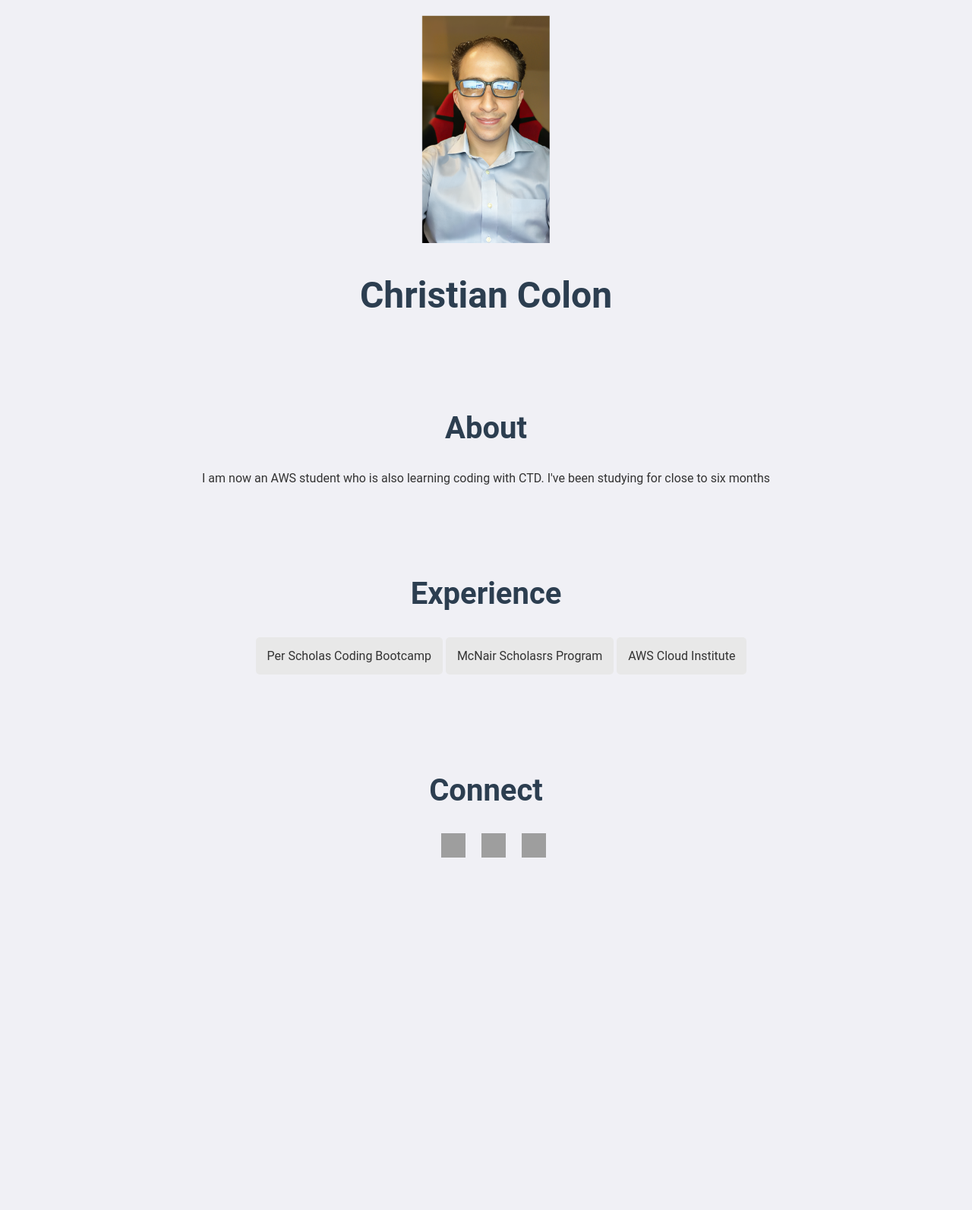
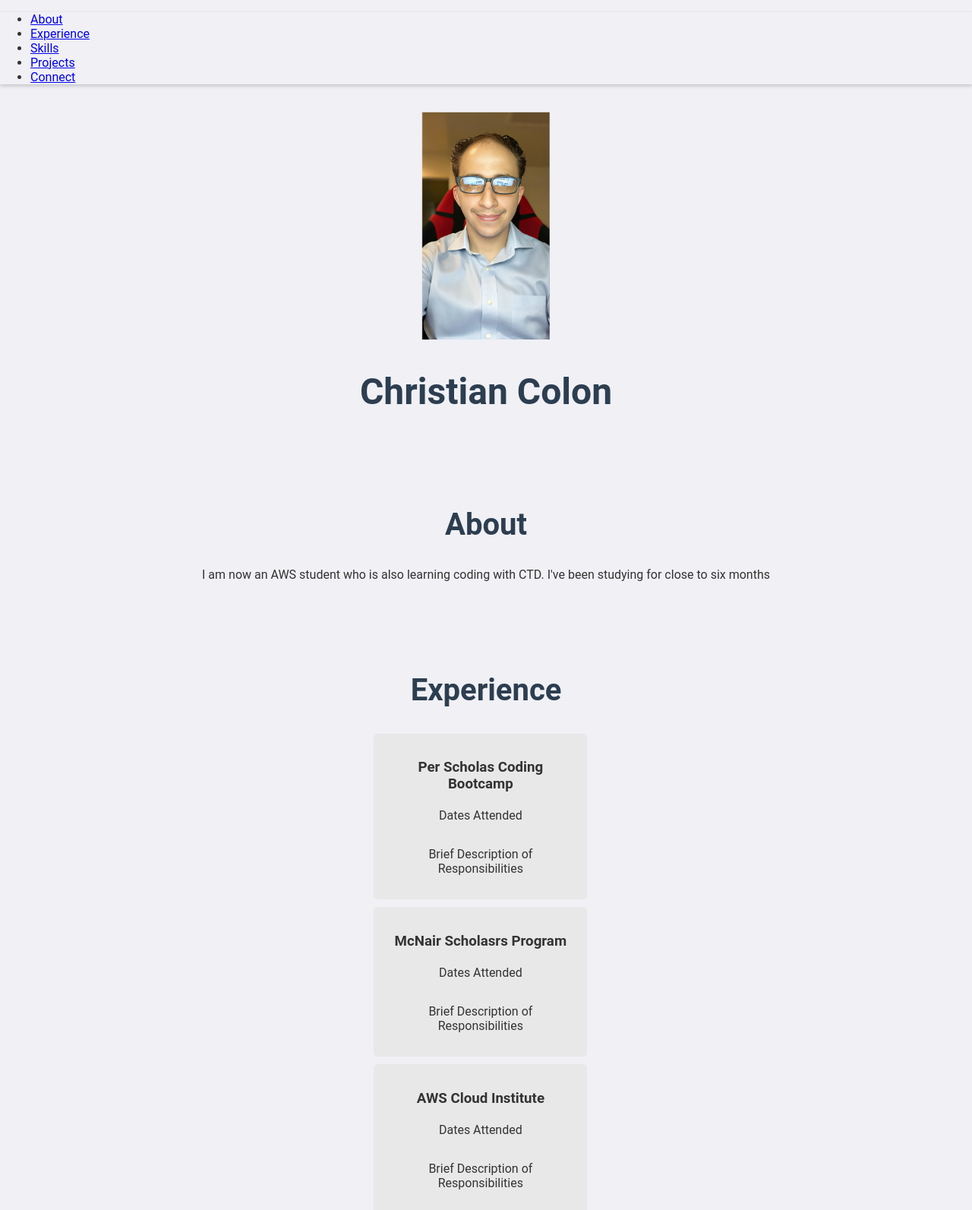
Before and after one commit to christiancolon2/christian-colon-haumea, a plain HTML site: page index.html in a window 1280 px wide. Shown: the top 1593 px of the page at 76% size. Before the commit the page ends 1213 px from the top, so only its background shows below. Drawn offline with Linux system fonts and the light colour scheme; grey boxes are pictures that could not be loaded.

Commit message:
formatted styles added

```diff
--- a/css/index.css
+++ b/css/index.css
@@ -6,12 +6,12 @@ body {
     margin: 0;
 }
 
-/* Body Styling */
-body {
-    background-color: #f0f0f5;
-    color: #333333;
-    font-family: 'Roboto', sans-serif;
-    margin: 0;
+nav {
+    position: sticky; /* Enables sticky behavior */
+    top: 0;           /* Sticks to the top of the screen */
+    background-color: #f0f0f5; /* Or your desired background color */
+    box-shadow: 0 2px 5px rgba(0, 0, 0, 0.2); /* Adds a subtle shadow effect */
+    z-index: 10; /* Ensures the navigation stays on top of other elements */
 }
 
 /* Section Spacing  */
@@ -39,15 +39,36 @@ h1 {
     margin-bottom: 20px;
 }
 
-/* Experience List Blocks */
-#Experience li {
-    list-style-type: none;
+/* Experience Section with Flexbox */
+#Experience {
+    display: flex; /* Makes the "Experience" section a flex container */
+    flex-direction: column;
+    justify-content: center;
+    align-items: center;
+    flex-wrap: wrap; /* Allows items to wrap onto multiple lines if needed */
+}
+
+/* Individual Experience Items */
+.experience-item {
     background-color: #e8e8e8;
     padding: 15px;
     margin-bottom: 10px;
     border-radius: 5px;
-    text-align: center;
-    display: inline-block;
+    width: 85%; /* Adjust width as needed */
+    margin-right: 10px;  /* Add some margin between items */
+    display: flex;  /* Make each experience item a flex container */
+    flex-direction: column; /* Arrange elements vertically by default */
+}
+
+/* Job Title Styling */
+.experience-item h3 {
+    margin-bottom: 5px; /* Add some space below the job title */
+}
+
+/* Job Dates Styling */
+.experience-item p:first-child { /* Target the first paragraph within each item */
+    font-style: italic; /* Italicize dates */
+    margin-bottom: 5px;  /* Add some space below the dates */
 }
 
 /* Social Icon Links */
@@ -56,8 +77,9 @@ h1 {
     display: flex;
     justify-content: center;
     align-items: center;
-    gap: 1px;
+    gap: 20px;
 }
+
 
 #Connect ul li a {
     display: block;
@@ -70,25 +92,25 @@ h1 {
     opacity: 0.8;
 }
 
+/* ... your existing styles */
 
 /* Social Icon Links */
 #Connect ul li a img {
-    width: 32px;
-    height: 32px;
+    width: 32px; /* Adjust the width */
+    height: 32px; /* Adjust the height */
 }
 
 .experience-list {
     text-align: center;
 }
 
-
 #profilepic {
-    text-align: center;
+    text-align: center; /* Centers the content within the section  */
 }
 
 #profilepic img {
-    max-width: 300px;
-    max-height: 300px;
-    display: block;
-    margin: 0 auto 15px auto;
+    max-width: 300px;  /* Adjust the maximum width. Image scales down proportionally */
+    max-height: 300px; /* Adjust the maximum height */
+    display: block;    /* Makes the image a block element */
+    margin: 0 auto 15px auto;   /* Centers the image horizontally with some space below */
 }
--- a/index.html
+++ b/index.html
@@ -7,7 +7,18 @@
     <link rel="stylesheet" href="css/index.css">
 </head>
 <body>
-    <section id="profilepic">  <img src="IMG/Christiancolon.png" alt="Christian Colon Profile Picture">
+    <nav>
+        <ul>
+            <li><a href="#About">About</a></li>
+            <li><a href="#Experience">Experience</a></li>
+            <li><a href="#Skills">Skills</a></li>
+            <li><a href="#Projects">Projects</a></li>
+            <li><a href="#Connect">Connect</a></li>
+        </ul>
+    </nav>
+
+    <section id="profilepic">
+        <img src="IMG/Christiancolon.png" alt="Christian Colon Profile Picture">
         <h1>Christian Colon</h1>
     </section>
     <section id="About">
@@ -17,13 +28,34 @@
 
     <section id="Experience">
         <h2>Experience</h2>
-        <div class="experience-list"> <ul>
-                <li>Per Scholas Coding Bootcamp</li>
-                <li>McNair Scholasrs Program</li>
-                <li>AWS Cloud Institute</li>
-            </ul>
+        <div class="experience-list">
+            <div class="experience-item">
+                <h3>Per Scholas Coding Bootcamp</h3>
+                <p>Dates Attended</p>
+                <p>Brief Description of Responsibilities</p>
+            </div>
+
+            <div class="experience-item">
+                <h3>McNair Scholasrs Program</h3>
+                <p>Dates Attended</p>
+                <p>Brief Description of Responsibilities</p>
+            </div>
+
+            <div class="experience-item">
+                <h3>AWS Cloud Institute</h3>
+                <p>Dates Attended</p>
+                <p>Brief Description of Responsibilities</p>
+            </div>
         </div>
     </section>
+
+     <section id="Skills">
+        <h2>Skills</h2>
+        </section>
+
+    <section id="Projects">
+        <h2>Projects</h2>
+        </section>
 
     <section id="Connect">
         <h2>Connect</h2>
```
